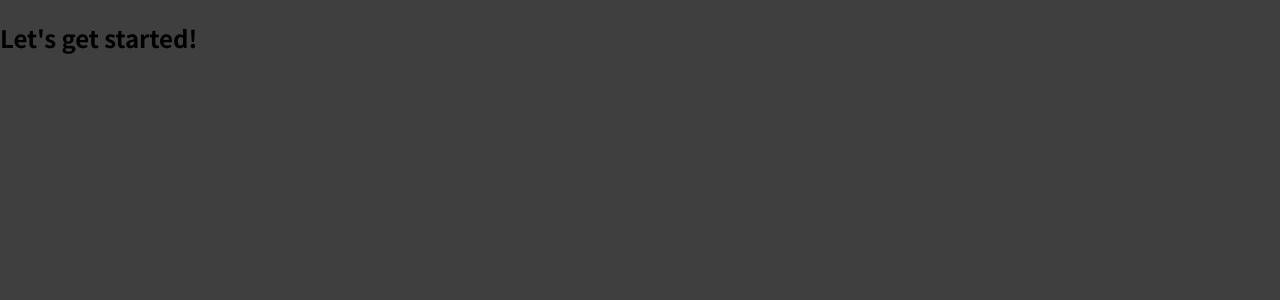
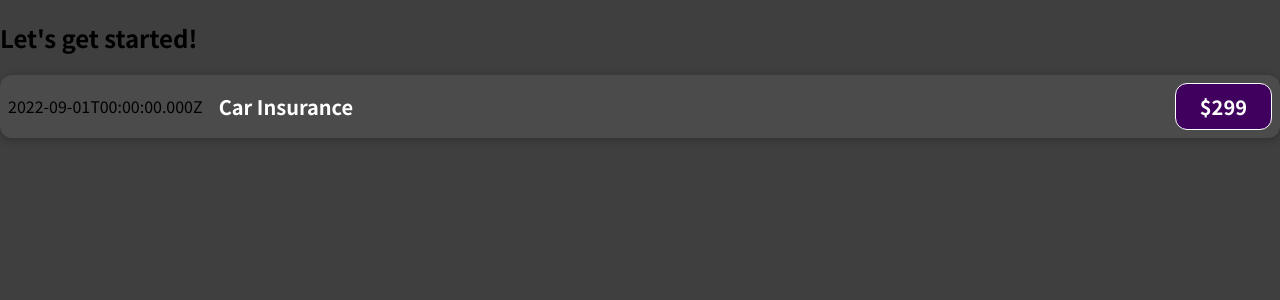
Before and after one commit to kjm541006/udemy, a React (Create React App) app in the folder react/01-starting-setup/: page / in a window 1280 px wide. Shown: the top 300 px of the page. Built offline with nearby package versions, Linux system fonts and the light colour scheme.

Commit message:
동적 데이터 출력 및 디자인

```diff
--- a/react/01-starting-setup/src/App.js
+++ b/react/01-starting-setup/src/App.js
@@ -1,7 +1,10 @@
+import ExpenseItem from "./components/ExpenseItem";
+
 function App() {
   return (
     <div>
       <h2>Let's get started!</h2>
+      <ExpenseItem />
     </div>
   );
 }
--- /dev/null
+++ b/react/01-starting-setup/src/components/ExpenseItem.css
@@ -0,0 +1,56 @@
+.expense-item {
+  display: flex;
+  justify-content: space-between;
+  align-items: center;
+  box-shadow: 0 2px 8px rgba(0, 0, 0, 0.25);
+  padding: 0.5rem;
+  margin: 1rem 0;
+  border-radius: 12px;
+  background-color: #4b4b4b;
+}
+
+.expense-item__description {
+  display: flex;
+  flex-direction: column;
+  gap: 1rem;
+  align-items: flex-end;
+  flex-flow: column-reverse;
+  justify-content: flex-start;
+  flex: 1;
+}
+
+.expense-item h2 {
+  color: #3a3a3a;
+  font-size: 1rem;
+  flex: 1;
+  margin: 0 1rem;
+  color: white;
+}
+
+.expense-item__price {
+  font-size: 1rem;
+  font-weight: bold;
+  color: white;
+  background-color: #40005d;
+  border: 1px solid white;
+  padding: 0.5rem;
+  border-radius: 12px;
+}
+
+@media (min-width: 580px) {
+  .expense-item__description {
+    flex-direction: row;
+    align-items: center;
+    justify-content: flex-start;
+    flex: 1;
+  }
+
+  .expense-item__description h2 {
+    font-size: 1.25rem;
+  }
+
+  .expense-item__price {
+    font-size: 1.25rem;
+    padding: 0.5rem 1.5rem;
+  }
+}
--- /dev/null
+++ b/react/01-starting-setup/src/components/ExpenseItem.js
@@ -0,0 +1,17 @@
+import React from "react";
+import "./ExpenseItem.css";
+
+export default function ExpenseItem() {
+  const expenseDate = new Date(2022, 8, 1);
+  const expenseTitle = "Car Insurance";
+  const expenseAmount = 299;
+  return (
+    <div className="expense-item">
+      <div>{expenseDate.toISOString()}</div>
+      <div className="expense-item__description">
+        <h2>{expenseTitle}</h2>
+        <div className="expense-item__price">${expenseAmount}</div>
+      </div>
+    </div>
+  );
+}
```
Also changed, not shown: 1 other file (tests, documents, lock files or other folders).
